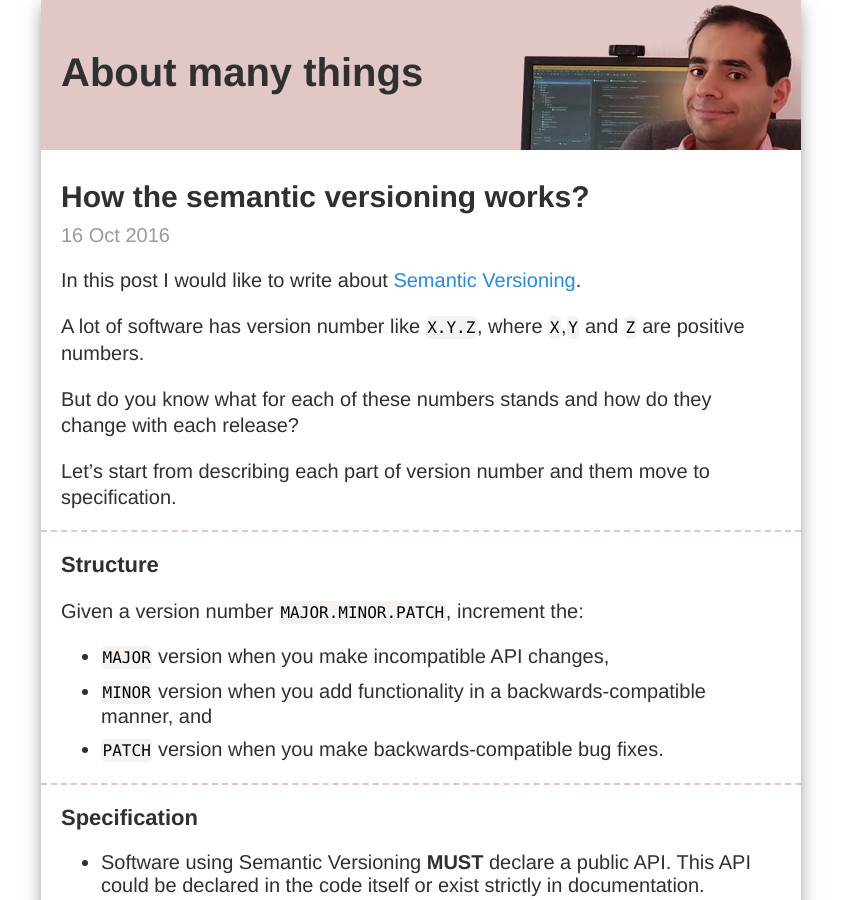
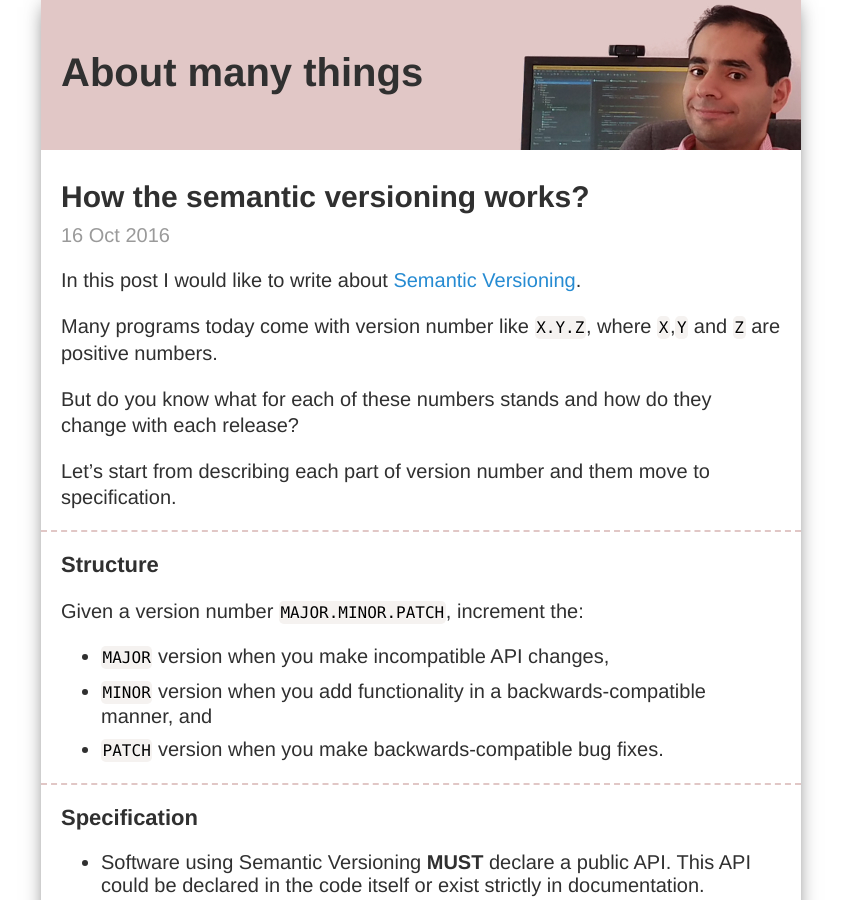
Before and after one commit to gevorg/gevorg.github.io, a Jekyll site: the page built from _posts/2016-10-16-How the semantic versioning works.md, in a window 1280 px wide and 900 px high. Shown: the whole window, without its empty margins (219-1060 px from the left). Built offline with Jekyll 4.4.1, drawn with Linux system fonts in a browser that asks for light colours; comment, search, counter and statistics services are not loaded.

```diff
--- a/_posts/2016-10-16-How the semantic versioning works.md
+++ b/_posts/2016-10-16-How the semantic versioning works.md
@@ -7,7 +7,7 @@ tags:
 ---
 In this post I would like to write about [Semantic Versioning][1].
 
-A lot of software has version number like `X.Y.Z`, where `X`,`Y` and `Z` are positive numbers.
+Many programs today come with version number like `X.Y.Z`, where `X`,`Y` and `Z` are positive numbers.
 
 But do you know what for each of these numbers stands and how do they change with each release?
 
```
